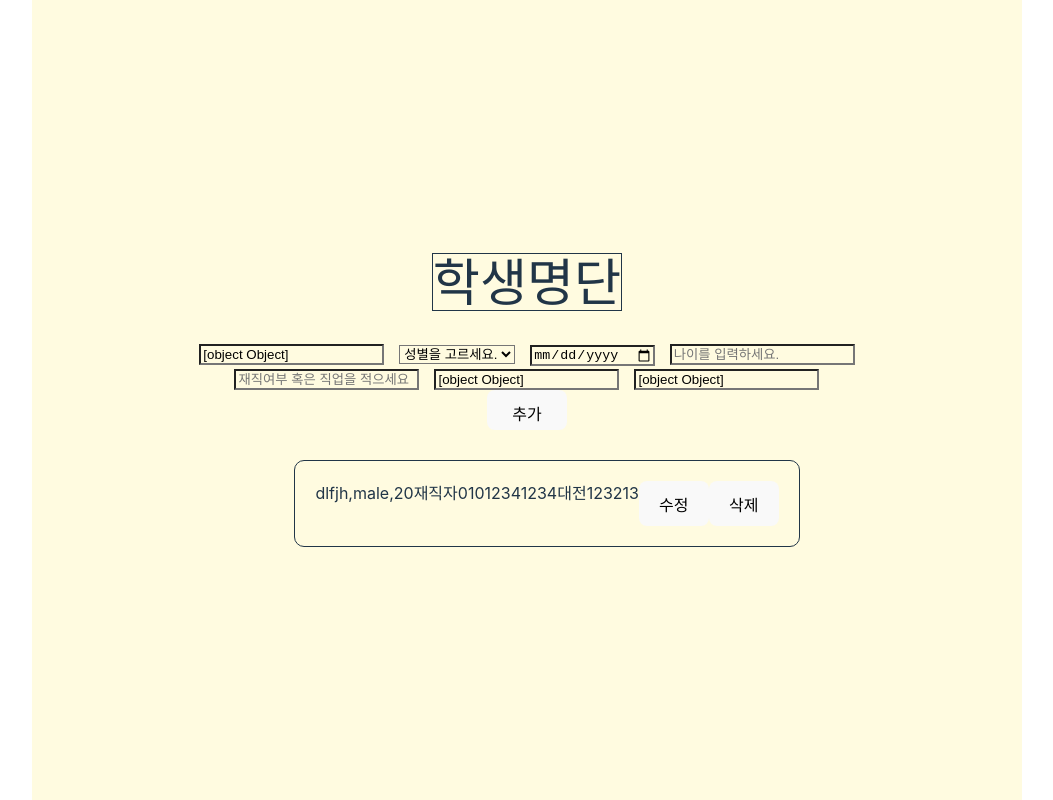
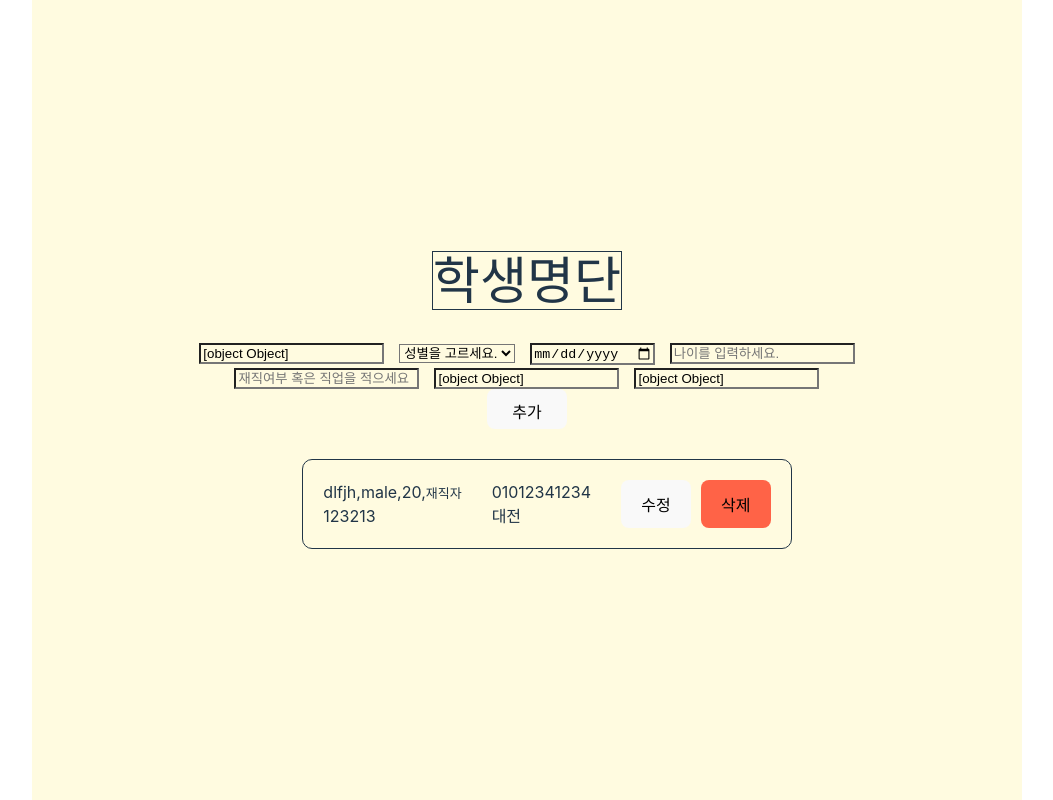
Before and after one commit to tmdtmddl/first-cms, a React (Vite) app: page / in a window 1280 px wide. Shown: the whole page, without its empty margins (113-1166 px from the left). Built offline with nearby package versions, Linux system fonts and the light colour scheme.

Commit message:
ㅑㅜㅎ

```diff
--- a/src/CmsItem.jsx
+++ b/src/CmsItem.jsx
@@ -28,18 +28,24 @@ const CmsItem = ({ setStudents, students, index, payload }) => {
         />
       ) : (
         <>
-          <p>
-            {payload.name},{payload.Gender},{payload.age}
-          </p>
-          <p>{payload.job}</p>
-          <p>{payload.tel}</p>
-          <p>{payload.Address}</p>
-          <p>{payload.regi}</p>
-          <p>{payload.sid}</p>
+          <span>
+            <p>
+              {payload.name},{payload.Gender},{payload.age},
+              <span className="regifont">{payload.job}</span>
+            </p>
+            <p>{payload.regi}</p>
+          </span>
+
+          <span>
+            <p>{payload.tel}</p>
+            <p>{payload.Address}</p>
+          </span>
 
           <div>
             <button onClick={editHandler}>수정</button>
-            <button onClick={cmsDelete}>삭제</button>
+            <button onClick={cmsDelete} className="redbtn">
+              삭제
+            </button>
           </div>
         </>
       )}
--- a/src/cms.css
+++ b/src/cms.css
@@ -29,7 +29,21 @@ ul {
 li {
   border: 1px solid;
   border-radius: 10px;
-  max-width: 600px;
+  max-width: 100vw;
   display: flex;
   padding: 20px;
+  column-gap: 30px;
 }
+
+span.regifont {
+  font-size: 13px;
+}
+
+li div {
+  display: flex;
+  column-gap: 10px;
+}
+
+li div button.redbtn {
+  background-color: tomato;
+}
```
